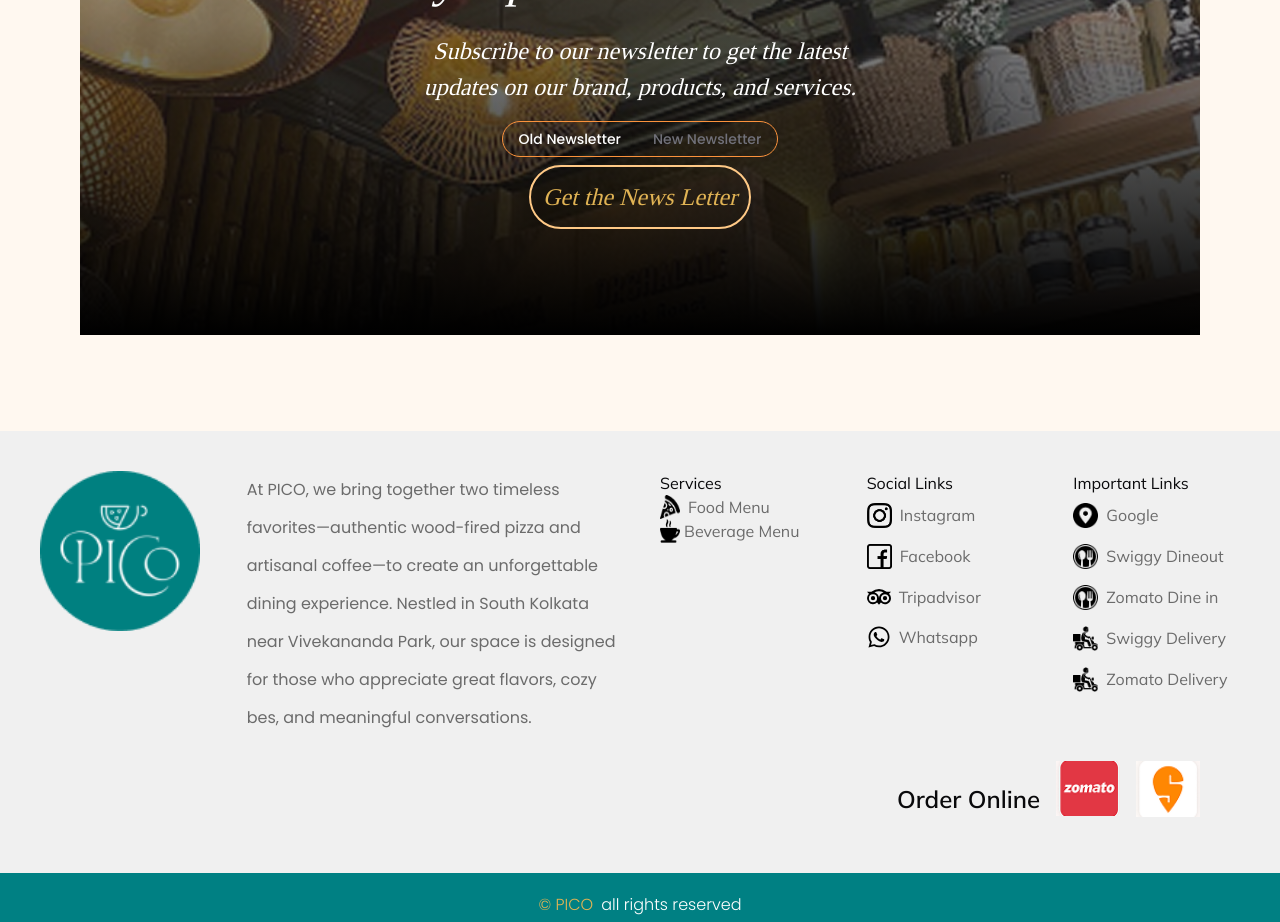
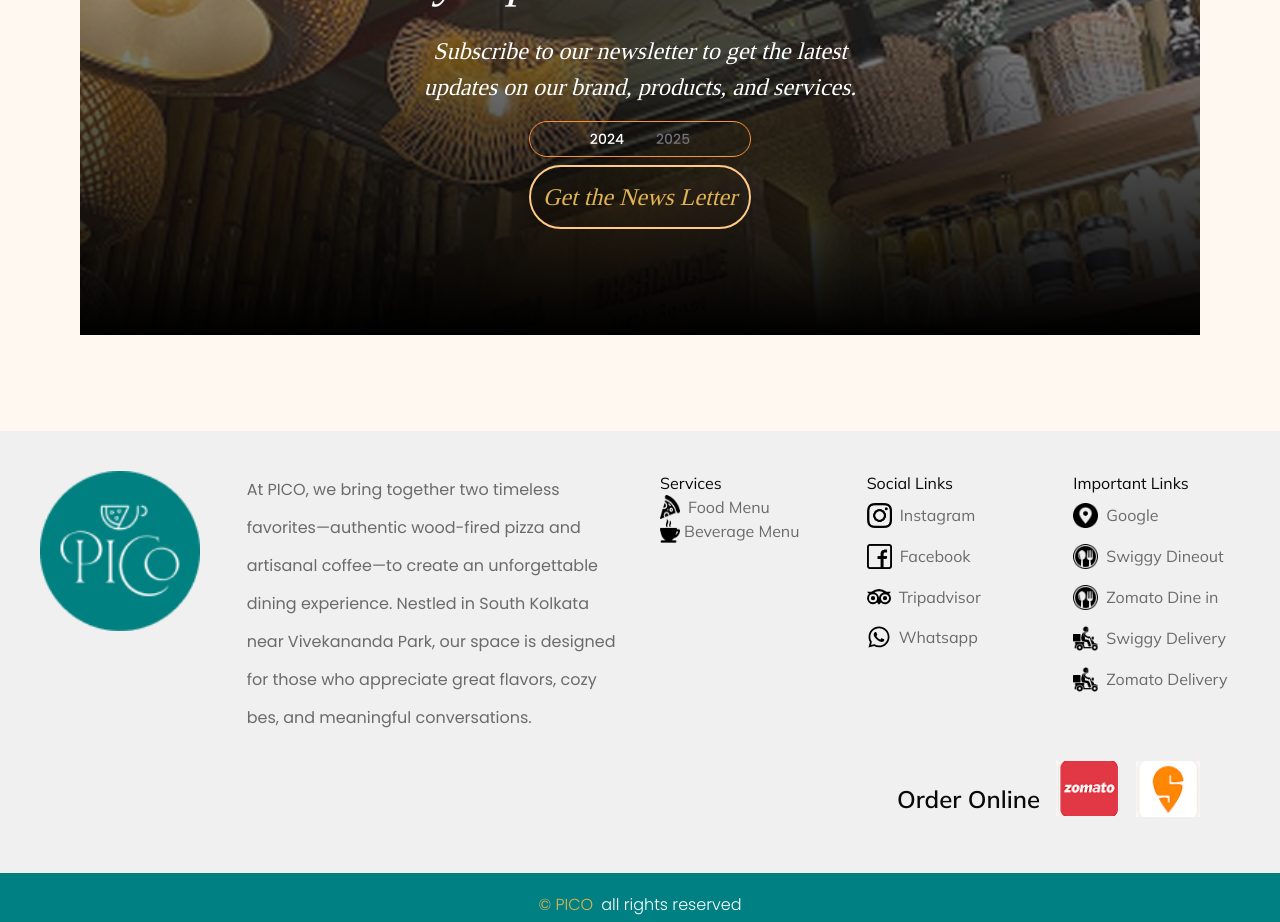
Before and after one commit to theamarverma/Pico, a Next.js app: page / in a window 1280 px wide. Shown: the part 7800-8722 px from the top of the page. Built offline with nearby package versions, Linux system fonts and the light colour scheme.

Commit message:
fix: update tab labels for newsletters to reflect correct years

```diff
--- a/src/components/Home/NewsLetter.tsx
+++ b/src/components/Home/NewsLetter.tsx
@@ -16,8 +16,8 @@ export default function NewsLetter() {
           </h3>
           <Tabs className="" defaultValue="2024">
             <TabsList className="flex gap-2 border border-orange-400 bg-transparent text-xl">
-              <TabsTrigger value="2024">Old Newsletter</TabsTrigger>
-              <TabsTrigger value="2025">New Newsletter</TabsTrigger>
+              <TabsTrigger value="2024">2024</TabsTrigger>
+              <TabsTrigger value="2025">2025</TabsTrigger>
             </TabsList>
             <TabsContent value="2024">
               <button className="rounded-full border-2 border-[#FFC986] p-3 text-xl text-[#E0B354]">
```
